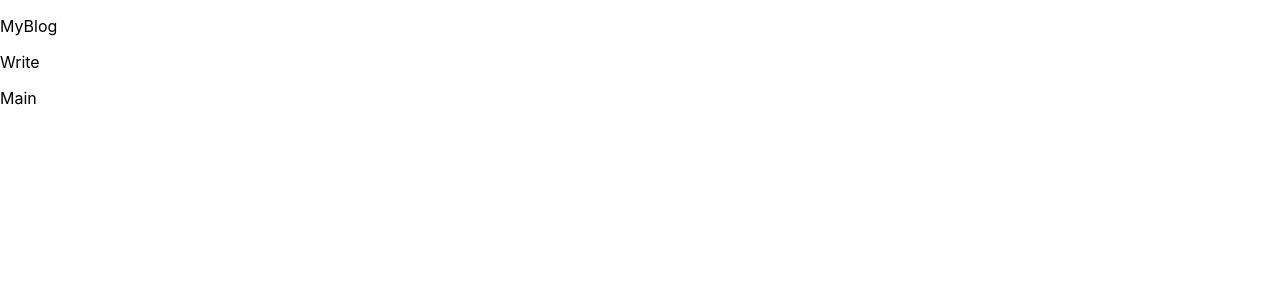
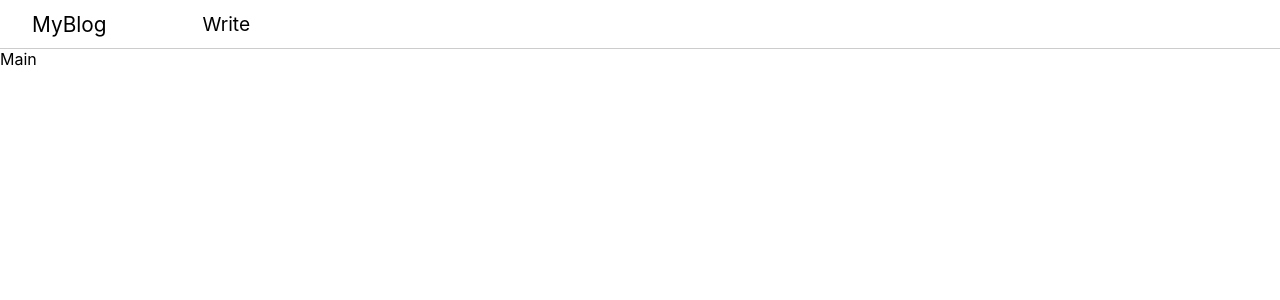
Before and after one commit to Bae0203/myblog, a React (Create React App) app: page / in a window 1280 px wide. Shown: the top 300 px of the page. Built offline with nearby package versions, Linux system fonts and the light colour scheme.

Commit message:
ADD :: HeaderStyle

```diff
--- a/src/components/Header.tsx
+++ b/src/components/Header.tsx
@@ -1,11 +1,12 @@
 import { useNavigate } from "react-router-dom";
+import * as S from "../style/HeaderStyle";
 
 export default function Header() {
   const Navigate = useNavigate();
   return (
-    <header>
-      <p onClick={() => Navigate("/")}>MyBlog</p>
-      <p onClick={() => Navigate("/write")}>Write</p>
-    </header>
+    <S.Header>
+      <S.MainTitle onClick={() => Navigate("/")}>MyBlog</S.MainTitle>
+      <S.Content onClick={() => Navigate("/write")}>Write</S.Content>
+    </S.Header>
   );
 }
--- /dev/null
+++ b/src/style/HeaderStyle.tsx
@@ -0,0 +1,20 @@
+import styled from "styled-components";
+
+export const Header = styled.header`
+  height: 2rem;
+  border-bottom: 1px solid rgba(0, 0, 0, 0.2);
+  width: 100%;
+  display: flex;
+  align-items: center;
+  padding: 0.5rem 0;
+`;
+
+export const MainTitle = styled.p`
+  font-size: 1.3rem;
+  margin: 0 2rem;
+`;
+
+export const Content = styled.p`
+  font-size: 1.2rem;
+  margin-left: 4rem;
+`;
--- a/src/style/index.css
+++ b/src/style/index.css
@@ -1,13 +1,18 @@
 body {
   margin: 0;
-  font-family: -apple-system, BlinkMacSystemFont, 'Segoe UI', 'Roboto', 'Oxygen',
-    'Ubuntu', 'Cantarell', 'Fira Sans', 'Droid Sans', 'Helvetica Neue',
+  font-family: -apple-system, BlinkMacSystemFont, "Segoe UI", "Roboto", "Oxygen",
+    "Ubuntu", "Cantarell", "Fira Sans", "Droid Sans", "Helvetica Neue",
     sans-serif;
   -webkit-font-smoothing: antialiased;
   -moz-osx-font-smoothing: grayscale;
 }
 
 code {
-  font-family: source-code-pro, Menlo, Monaco, Consolas, 'Courier New',
+  font-family: source-code-pro, Menlo, Monaco, Consolas, "Courier New",
     monospace;
 }
+
+* {
+  margin: 0;
+  padding: 0;
+}
```
Also changed, not shown: 1 other file (tests, documents, lock files or other folders).
